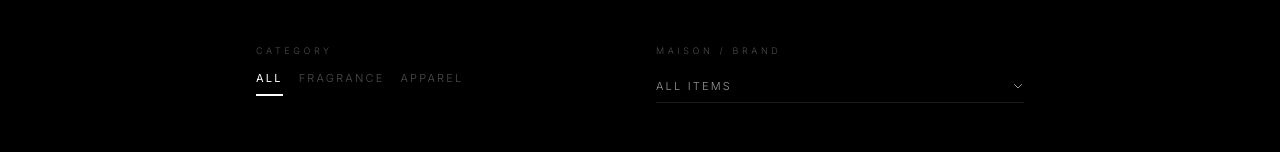
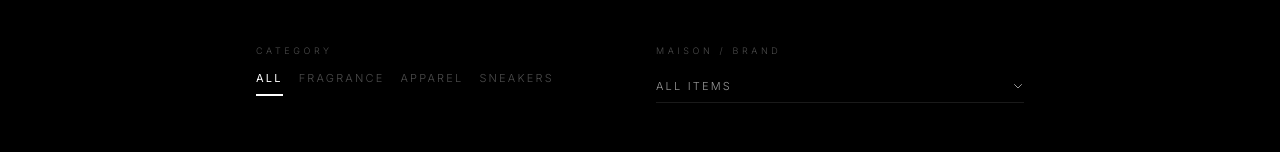
Before and after one commit to informativelearning/resellingking, a React (Vite) app: page / in a window 1280 px wide. Shown: the part 792-944 px from the top of the page. Built offline with nearby package versions, Linux system fonts and the light colour scheme.

Commit message:
what we came to seperately, seperately, its better for me, its better for me, definitely, sorry but im rightttttttt

```diff
--- a/App.tsx
+++ b/App.tsx
@@ -39,7 +39,7 @@ const App: React.FC = () => {
     setInventory(getMergedInventory());
   }, [showAdmin]); // refresh when admin closes
 
-  const categories: Category[] = ['All', 'Fragrance', 'Apparel'];
+  const categories: Category[] = ['All', 'Fragrance', 'Apparel', 'Sneakers'];
 
   const brands: string[] = useMemo(() => {
     const source =
@@ -117,6 +117,7 @@ const App: React.FC = () => {
   const maisonLabel =
     filterCategory === 'Apparel'   ? 'Brand'         :
     filterCategory === 'Fragrance' ? 'Maison'        :
+    filterCategory === 'Sneakers'  ? 'Brand'         :
                                      'Maison / Brand';
 
   const maisonPlaceholder =
--- a/components/InventoryTable.tsx
+++ b/components/InventoryTable.tsx
@@ -28,6 +28,8 @@ const ProductCard = memo(({
 
   const images    = product.images && product.images.length > 0 ? product.images : [product.image];
   const isApparel = product.category === 'Apparel';
+  const isSneakers = product.category === 'Sneakers';
+  const usesCover = isApparel || isSneakers;
 
 
   const handleImageLoad = useCallback((e: React.SyntheticEvent<HTMLImageElement>) => {
@@ -39,7 +41,7 @@ const ProductCard = memo(({
 
   const handleAddToCart = useCallback((e: React.MouseEvent) => {
     e.stopPropagation();
-    if (isApparel) onProductClick(product);
+    if (isApparel || isSneakers) onProductClick(product);
     else onAddToCart(product);
   }, [isApparel, product, onProductClick, onAddToCart]);
 
@@ -139,7 +141,7 @@ const ProductCard = memo(({
               onClick={handleAddToCart}
               className="bg-v-red text-white px-4 py-2 text-[9px] sm:text-[10px] tracking-[0.4em] uppercase font-bold hover:bg-white hover:text-v-black transition-colors duration-200"
             >
-              {isApparel ? 'Select Size' : 'Add to Bag'}
+              {isApparel || isSneakers ? 'Select Size' : 'Add to Bag'}
             </button>
           </div>
         )}
--- a/components/ProductModal.tsx
+++ b/components/ProductModal.tsx
@@ -11,7 +11,7 @@ interface ProductModalProps {
 const SIZES = ['XS', 'S', 'M', 'L', 'XL'];
 
 const ProductModal: React.FC<ProductModalProps> = ({ product, onClose, onInquire, onAddToCart }) => {
-  const isApparel = product.category === 'Apparel';
+  const isApparel = product.category === 'Apparel' || product.category === 'Sneakers';
   const productImages = product.images && product.images.length > 0 ? product.images : [product.image];
   const [currentImageIndex, setCurrentImageIndex] = useState(0);
   const [selectedSize, setSelectedSize] = useState<string | null>(null);
--- a/constants.ts
+++ b/constants.ts
@@ -325,7 +325,136 @@ export const DISCOUNTS = [
 const isApparel = (brand: string): boolean =>
   brand.toLowerCase().includes('essentials') || brand.toLowerCase().includes('fear of god');
 
-export const INVENTORY: Product[] = rawData.map(([brand, name, volumes]) => {
+
+// ---------------------------------------------------------------------------
+// SNEAKERS
+// ---------------------------------------------------------------------------
+const SNEAKERS: Product[] = [
+  {
+    ids: ['jordan|air-jordan-4-retro-og-sp'],
+    brand: 'Jordan',
+    name: 'Air Jordan 4 Retro OG SP',
+    price: 180,
+    spec: 'Various Sizes',
+    category: 'Sneakers' as Category,
+    condition: 'New',
+    stock: 10,
+    image: '/images/Air Jordan 4 Retro OG SP.jpeg',
+    images: [
+      '/images/Air Jordan 4 Retro OG SP.jpeg',
+      '/images/Air Jordan 4 Retro OG SP1.jpeg',
+      '/images/Air Jordan 4 Retro OG SP2.jpeg',
+      '/images/Air Jordan 4 Retro OG SP3.jpeg',
+      '/images/Air Jordan 4 Retro OG SP4.jpeg',
+      '/images/Air Jordan 4 Retro OG SP5.jpeg',
+    ],
+    details: { description: 'Air Jordan 4 Retro OG SP. New, verified authentic.' },
+  },
+  {
+    ids: ['jordan|travis-scott-aj1-low-medium-olive'],
+    brand: 'Jordan',
+    name: 'Travis Scott x Jordan 1 Low OG SP Medium Olive',
+    price: 180,
+    spec: 'Various Sizes',
+    category: 'Sneakers' as Category,
+    condition: 'New',
+    stock: 10,
+    image: '/images/Jordan 1 Retro Low OG SP Travis Scott Medium Olive.jpeg',
+    images: [
+      '/images/Jordan 1 Retro Low OG SP Travis Scott Medium Olive.jpeg',
+      '/images/Jordan 1 Retro Low OG SP Travis Scott Medium Olive1.jpeg',
+      '/images/Jordan 1 Retro Low OG SP Travis Scott Medium Olive2.jpeg',
+      '/images/Jordan 1 Retro Low OG SP Travis Scott Medium Olive3.jpeg',
+      '/images/Jordan 1 Retro Low OG SP Travis Scott Medium Olive4.jpeg',
+      '/images/Jordan 1 Retro Low OG SP Travis Scott Medium Olive5.jpeg',
+    ],
+    details: { description: 'Travis Scott x Jordan 1 Retro Low OG SP Medium Olive. New, verified authentic.' },
+  },
+  {
+    ids: ['jordan|jordan-5-retro-grape-2025'],
+    brand: 'Jordan',
+    name: 'Jordan 5 Retro Grape (2025)',
+    price: 180,
+    spec: 'Various Sizes',
+    category: 'Sneakers' as Category,
+    condition: 'New',
+    stock: 10,
+    image: '/images/Jordan 5 Retro Grape (2025).jpeg',
+    images: [
+      '/images/Jordan 5 Retro Grape (2025).jpeg',
+      '/images/Jordan 5 Retro Grape (2025)1.jpeg',
+      '/images/Jordan 5 Retro Grape (2025)3.jpeg',
+      '/images/Jordan 5 Retro Grape (2025)4.jpeg',
+      '/images/Jordan 5 Retro Grape (2025)5.jpeg',
+      '/images/Jordan 5 Retro Grape (2025)6.jpeg',
+    ],
+    details: { description: 'Jordan 5 Retro Grape 2025 retro. New, verified authentic.' },
+  },
+  {
+    ids: ['nike|sb-air-jordan-4-navy'],
+    brand: 'Nike',
+    name: 'Nike SB x Air Jordan 4 Navy',
+    price: 180,
+    spec: 'Various Sizes',
+    category: 'Sneakers' as Category,
+    condition: 'New',
+    stock: 10,
+    image: '/images/Nike SB x Air Jordan 4 Navy.png',
+    images: [
+      '/images/Nike SB x Air Jordan 4 Navy.png',
+      '/images/Nike SB x Air Jordan 4 Navy2.png',
+      '/images/Nike SB x Air Jordan 4 Navy3.png',
+      '/images/Nike SB x Air Jordan 4 Navy4.png',
+      '/images/Nike SB x Air Jordan 4 Navy5.png',
+      '/images/Nike SB x Air Jordan 4 Navy6.png',
+      '/images/Nike SB x Air Jordan 4 Navy7.png',
+    ],
+    details: { description: 'Nike SB x Air Jordan 4 Navy. New, verified authentic.' },
+  },
+  {
+    ids: ['jordan|travis-scott-aj1-low-velvet-brown'],
+    brand: 'Jordan',
+    name: "Travis Scott x Air Jordan 1 Low OG SP Velvet Brown",
+    price: 180,
+    spec: 'Various Sizes',
+    category: 'Sneakers' as Category,
+    condition: 'New',
+    stock: 10,
+    image: "/images/Travis Scott x Air Jordan 1 Retro Low OG SP 'Velvet Brown'.jpeg",
+    images: [
+      "/images/Travis Scott x Air Jordan 1 Retro Low OG SP 'Velvet Brown'.jpeg",
+      "/images/Travis Scott x Air Jordan 1 Retro Low OG SP 'Velvet Brown'1.jpeg",
+      "/images/Travis Scott x Air Jordan 1 Retro Low OG SP 'Velvet Brown'2.jpeg",
+      "/images/Travis Scott x Air Jordan 1 Retro Low OG SP 'Velvet Brown'3.jpeg",
+      "/images/Travis Scott x Air Jordan 1 Retro Low OG SP 'Velvet Brown'4.jpeg",
+      "/images/Travis Scott x Air Jordan 1 Retro Low OG SP 'Velvet Brown'5.jpeg",
+      "/images/Travis Scott x Air Jordan 1 Retro Low OG SP 'Velvet Brown'6.jpeg",
+    ],
+    details: { description: 'Travis Scott x Air Jordan 1 Retro Low OG SP Velvet Brown. New, verified authentic.' },
+  },
+  {
+    ids: ['jordan|travis-scott-aj1-low-sail-ridgerock'],
+    brand: 'Jordan',
+    name: 'Travis Scott x Jordan 1 Low OG SP Sail and Ridgerock',
+    price: 180,
+    spec: 'Various Sizes',
+    category: 'Sneakers' as Category,
+    condition: 'New',
+    stock: 10,
+    image: '/images/Travis Scott x Jordan Air Jordan 1 Low OG SP Sail andRidgerock.jpeg',
+    images: [
+      '/images/Travis Scott x Jordan Air Jordan 1 Low OG SP Sail andRidgerock.jpeg',
+      '/images/Travis Scott x Jordan Air Jordan 1 Low OG SP Sail andRidgerock1.jpeg',
+      '/images/Travis Scott x Jordan Air Jordan 1 Low OG SP Sail andRidgerock2.jpeg',
+      '/images/Travis Scott x Jordan Air Jordan 1 Low OG SP Sail andRidgerock3.jpeg',
+      '/images/Travis Scott x Jordan Air Jordan 1 Low OG SP Sail andRidgerock4.jpeg',
+      '/images/Travis Scott x Jordan Air Jordan 1 Low OG SP Sail andRidgerock5.jpeg',
+    ],
+    details: { description: 'Travis Scott x Jordan Air Jordan 1 Low OG SP Sail and Ridgerock. New, verified authentic.' },
+  },
+];
+
+export const INVENTORY: Product[] = [...rawData.map(([brand, name, volumes]) => {
   const normalizedBrand = brand.trim();
   const normalizedName  = name.trim();
   const spec            = volumes.length > 1 ? `${volumes.join(', ')} options` : volumes[0];
@@ -345,4 +474,4 @@ export const INVENTORY: Product[] = rawData.map(([brand, name, volumes]) => {
     images,
     details:   DEFAULT_DETAILS(category),
   };
-});
+}), ...SNEAKERS];
--- a/types.ts
+++ b/types.ts
@@ -1,4 +1,4 @@
-export type Category = 'Fragrance' | 'Apparel' | 'All';
+export type Category = 'Fragrance' | 'Apparel' | 'Sneakers' | 'All';
 
 export interface ProductDetails {
   topNotes?: string[];
```
